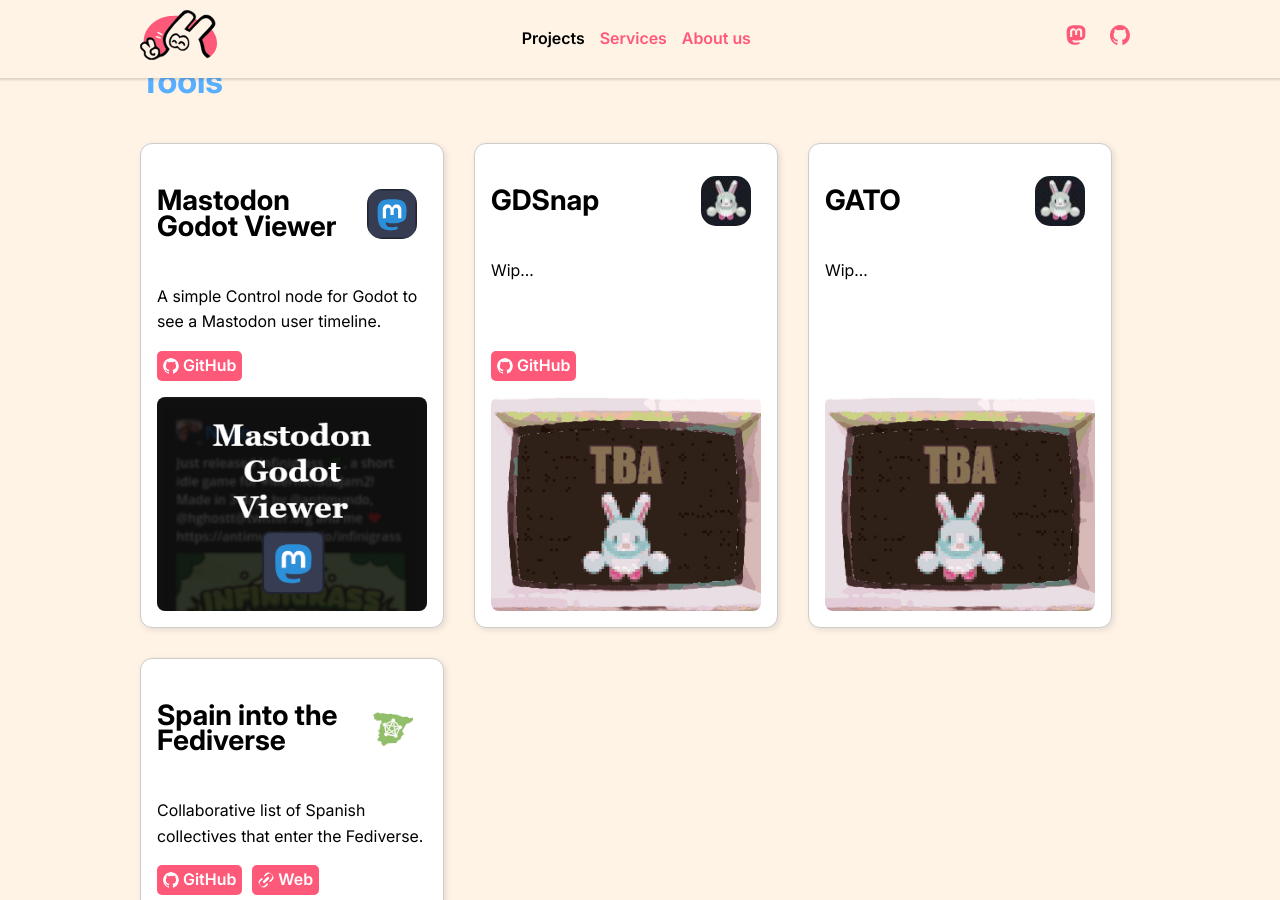
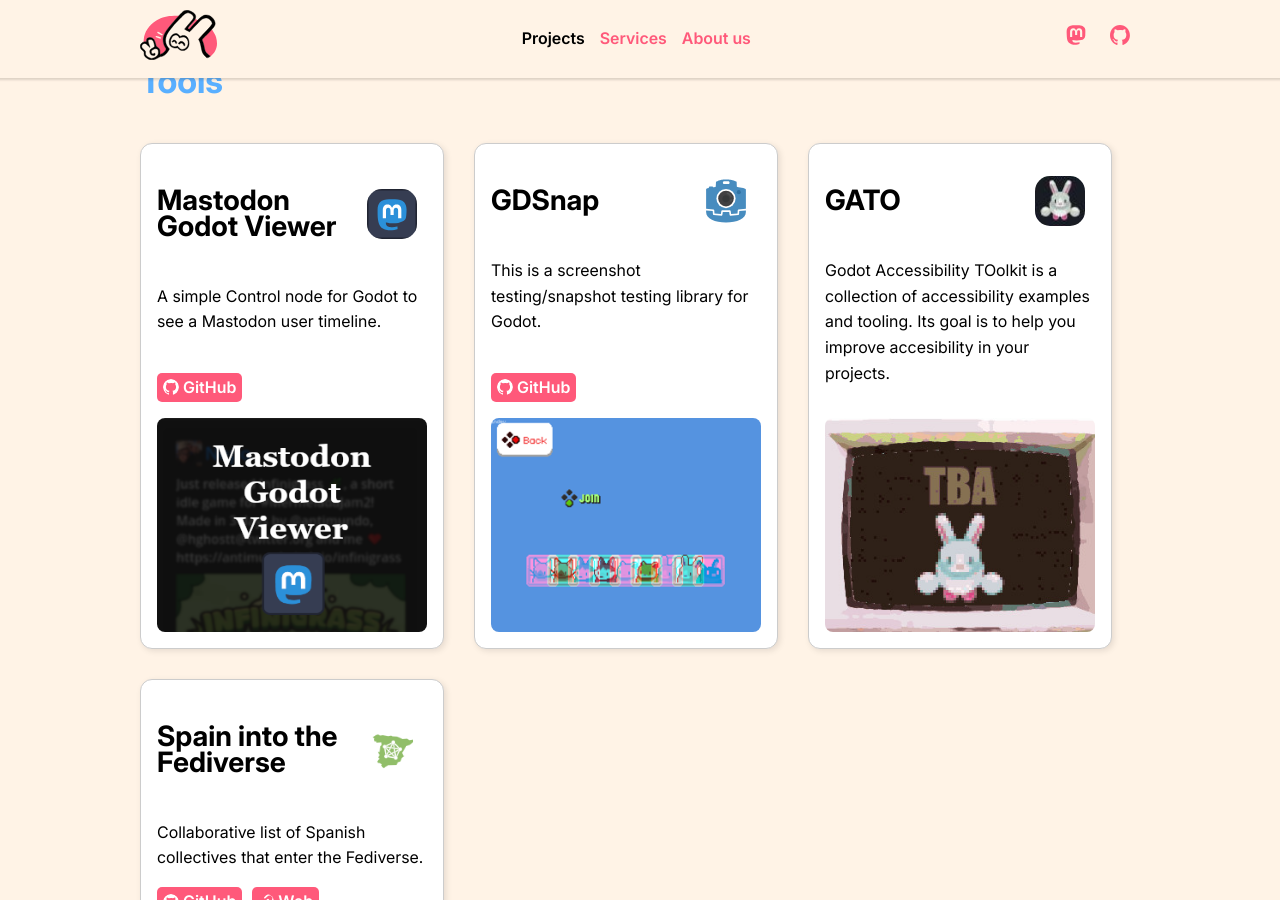
Before and after one commit to Nokorpo/nokorpo-website, a Jekyll site: the page built from index.html, in a window 1280 px wide and 900 px high, scrolled down 1613 px. Built offline with Jekyll 4.4.1, drawn with Linux system fonts in a browser that asks for light colours.

Commit message:
Add description for gdsnap and GATO

```diff
--- a/index.html
+++ b/index.html
@@ -105,14 +105,14 @@
     </project-card>
     <project-card
         name="GDSnap"
-        description="Wip..."
-        icon="nokorpo.jpg"
-        screenshot="nda.jpg"
-        github="#">
+        description="This is a screenshot testing/snapshot testing library for Godot."
+        icon="gdsnap.svg"
+        screenshot="gdsnap_example.jpg"
+        github="https://github.com/Nokorpo/GDSnap">
     </project-card>
     <project-card
         name="GATO"
-        description="Wip..."
+        description="Godot Accessibility TOolkit is a collection of accessibility examples and tooling. Its goal is to help you improve accesibility in your projects."
         icon="nokorpo.jpg"
         screenshot="nda.jpg">
     </project-card>
```
Also changed, not shown: assets/images/games/gdsnap_example.jpg (added), assets/images/projects/icons/gdsnap.svg (added).
